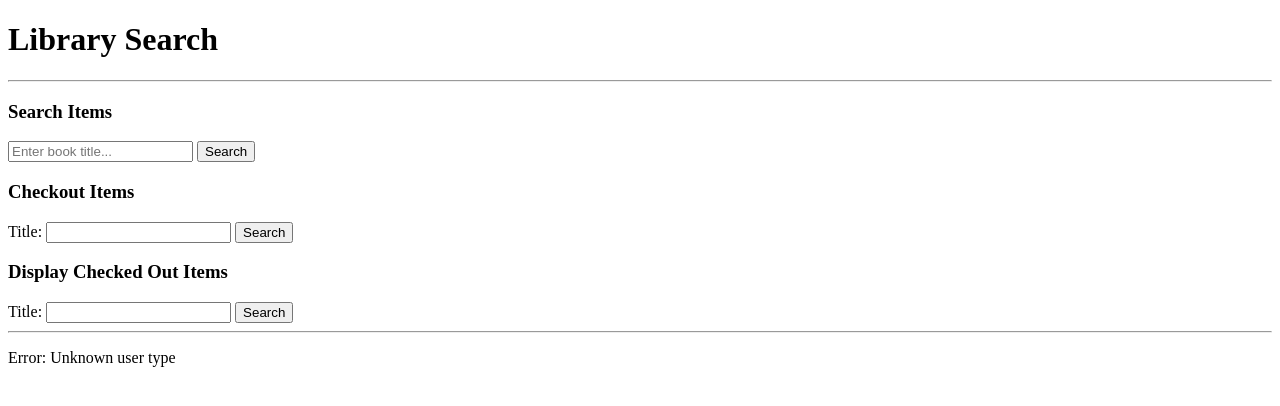
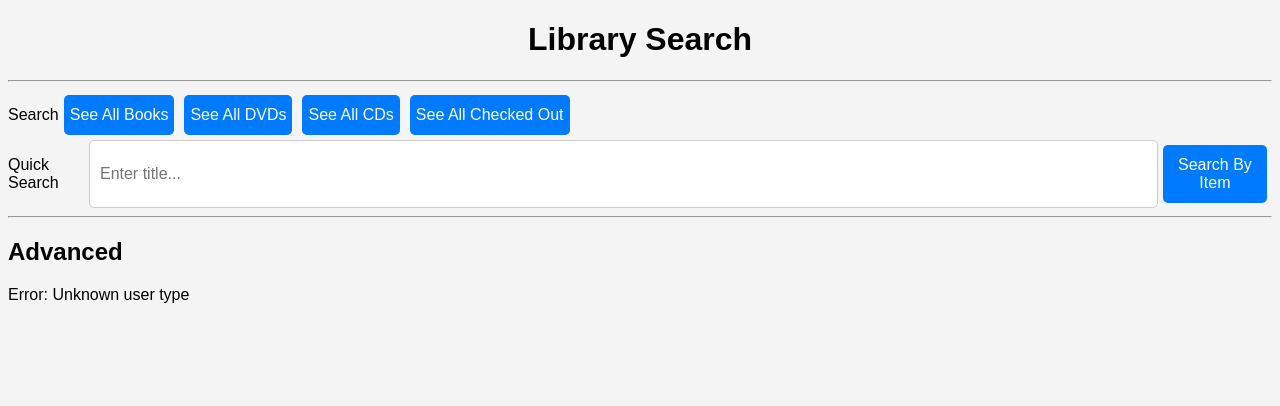
Before and after one commit to tatemouser/sqlite-db, a Flask app: page /search in a window 1280 px wide. Shown: the top 406 px of the page. Run offline with Flask 3, Linux system fonts and the light colour scheme; the visitor is signed in with stand-in values (Sample User, id 1).

Commit message:
IGNORE: Reformatting for documentation

```diff
--- a/app.py
+++ b/app.py
@@ -104,5 +104,62 @@ def search():
         else:
             return "Error: User information not found"
 
+
+@app.route('/filter', methods=['POST'])
+def filter_items():
+    item_type = request.form['item_type']
+
+    # Query the database for items of the selected type
+    conn = get_db_connection()
+    cursor = conn.cursor()
+    cursor.execute("SELECT * FROM items WHERE type = ?", (item_type,))
+    items = cursor.fetchall()
+    conn.close()
+
+    # Render the filtered items
+    user_data = session.get('user')
+    if user_data:
+        return render_template('search.html', user_info=user_data, items=items)
+    else:
+        return "Error: User information not found"
+
+
+@app.route('/checkout', methods=['POST'])
+def checkout():
+    checked_items = request.form.getlist('checked_items')
+
+    if not checked_items:
+        return "No items selected for checkout."
+    6
+    # Update the status of checked items to 'Not Available'
+    conn = get_db_connection()
+    cursor = conn.cursor()
+    for item_id in checked_items:
+        cursor.execute("UPDATE items SET availability = ? WHERE item_id = ?", ('Not Available', item_id))
+
+    conn.commit()
+    conn.close()
+
+    # Redirect back to the search page after checkout
+    return redirect('/search')
+
+
+@app.route('/show_all_users', methods=['POST'])
+def show_all_users():
+    # Query all users from the database
+    conn = get_db_connection()
+    cursor = conn.cursor()
+    cursor.execute("SELECT * FROM users")
+    items = cursor.fetchall()
+    conn.close()
+
+    # Render the users
+    user_data = session.get('user')
+    if user_data:
+        return render_template('search.html', user_info=user_data, items=items)
+    else:
+        return "Error: User information not found"
+
+
 if __name__ == '__main__':
     app.run(debug=True)
--- a/static/css/styles.css
+++ b/static/css/styles.css
@@ -37,16 +37,38 @@ input[type="password"] {
 
 button {
     display: block;
-    width: 100%;
-    padding: 10px;
     background-color: #007bff;
     color: #fff;
     border: none;
     border-radius: 5px;
     cursor: pointer;
     font-size: 16px;
+    margin: 5px;
 }
 
 button:hover {
     background-color: #0056b3;
 }
+
+.search-results {
+    border: 1px solid #ccc;
+    padding: 10px;
+    margin-top: 20px;
+}
+
+.search-results-box {
+    border: 1px solid #ccc;
+    padding: 20px;
+    margin-top: 20px;
+    background-color: #f9f9f9;
+}
+
+.vertical-stack {
+    display: flex;
+    flex-direction: column;
+}
+
+.horizontal-stack {
+    display: flex;
+    flex-direction: row;
+}
--- a/templates/search.html
+++ b/templates/search.html
@@ -4,81 +4,57 @@
     <meta charset="UTF-8">
     <meta name="viewport" content="width=device-width, initial-scale=1.0">
     <title>Library Search</title>
+    <link rel="stylesheet" type="text/css" href="/static/css/styles.css">
 </head>
 <body>
     <h1>Library Search</h1>
     <hr>
-    <h3>Search Items</h3>
+    <form action="/filter" method="POST">
+        <div class="horizontal-stack">
+            <p>Search</p>
+            <button type="submit" name="item_type" value="Book">See All Books</button>
+            <button type="submit" name="item_type" value="DVD">See All DVDs</button>
+            <button type="submit" name="item_type" value="CD">See All CDs</button>
+            <button type="submit" name="item_type" value="CD">See All Checked Out</button>
+        </div>
+    </form>
     <form action="/search" method="POST">
-        <input type="text" name="title" placeholder="Enter book title...">
-        <button type="submit">Search</button>
+        <div class="horizontal-stack">
+            <p>Quick Search</p>
+            <input type="text" name="title" placeholder="Enter title...">
+            <button type="submit">Search By Item</button>
+        </div>
     </form>
-    <!-- Display search results -->
-    {% if items %}
-        <h2>Search Results</h2>
-        <ul>
-            {% for item in items %}
-                <li>{{ item.title }}</li>
-            {% endfor %}
-        </ul>
-    {% endif %}
+
+    <hr>
+    <h2>Advanced</h2>
+
+
+    <!-- Special features -->
+    {% if user_info.user_type == 'librarian' %}
+
+    <div class="horizontal-stack">
+        <p>Update</p>
+        <button type="submit">Add Librarian</button>
+        <button type="submit">Add Patron</button>
+        <button type="submit">Add Item</button>
+    </div>
+
+    <div class="horizontal-stack">
+    <p>Display All Users</p>
+        <form action="/show_all_users" method="POST">
+            <button type="submit">See All Users</button>
+        </form>
+    </div>
+
+    <div class="horizontal-stack">
+        <p>Check Patron Items</p>
+        <input type="text" name="title" placeholder="ID">
+        <button type="submit">Find User</button>
+    </div>
 
 
 
-
-
-    <h3>Checkout Items</h3>
-    <form action="/search" method="POST">
-        <label for="title">Title:</label>
-        <input type="text" id="title" name="title">
-
-        <button type="submit">Search</button>
-    </form>
-    <h3>Display Checked Out Items</h3>
-    <form action="/search" method="POST">
-        <label for="title">Title:</label>
-        <input type="text" id="title" name="title">
-
-        <button type="submit">Search</button>
-    </form>
-    <hr>
-
-
-
-    <!-- Conditional rendering based on user type -->
-    <!-- Special features -->
-    {% if user_info.user_type == 'librarian' %}
-    <h3>Add Librarian Or Patron</h3>
-    <form action="/search" method="POST">
-        <label for="title">Title:</label>
-        <input type="text" id="title" name="title">
-
-        <button type="submit">Search</button>
-    </form>
-
-    <h3>Add Library Items</h3>
-    <form action="/search" method="POST">
-        <label for="title">Title:</label>
-        <input type="text" id="title" name="title">
-
-        <button type="submit">Search</button>
-    </form>
-
-    <h3>Display All Users</h3>
-    <form action="/search" method="POST">
-        <label for="title">Title:</label>
-        <input type="text" id="title" name="title">
-
-        <button type="submit">Search</button>
-    </form>
-
-    <h3>Search User By Library ID and see checked out items</h3>
-    <form action="/search" method="POST">
-        <label for="title">Title:</label>
-        <input type="text" id="title" name="title">
-
-        <button type="submit">Search</button>
-    </form>
 
     {% elif user_info.user_type == 'patron' %}
     <!-- TODO: Prolly remove -->
@@ -88,5 +64,38 @@
 
 
 
+
+    {% if items %}
+        <h2>Search Results</h2>
+        <div class="search-results-box">
+            <form action="/checkout" method="POST">
+                <ol>
+                    {% for item in items %}
+                        <li>
+                            <input type="checkbox" name="checked_items" value="{{ item.item_id }}">
+                            {{ item.title }} - {% if item.availability == 'Available' %}Available{% else %}Not Available{% endif %}
+                        </li>
+                    {% endfor %}
+                </ol>
+                <button type="submit">Checkout</button>
+            </form>
+        </div>
+    {% endif %}
+
+
+
+
+
+
+
+
+
+
+
+
+
+
+
+
 </body>
 </html>
```
Also changed, not shown: users.db.
